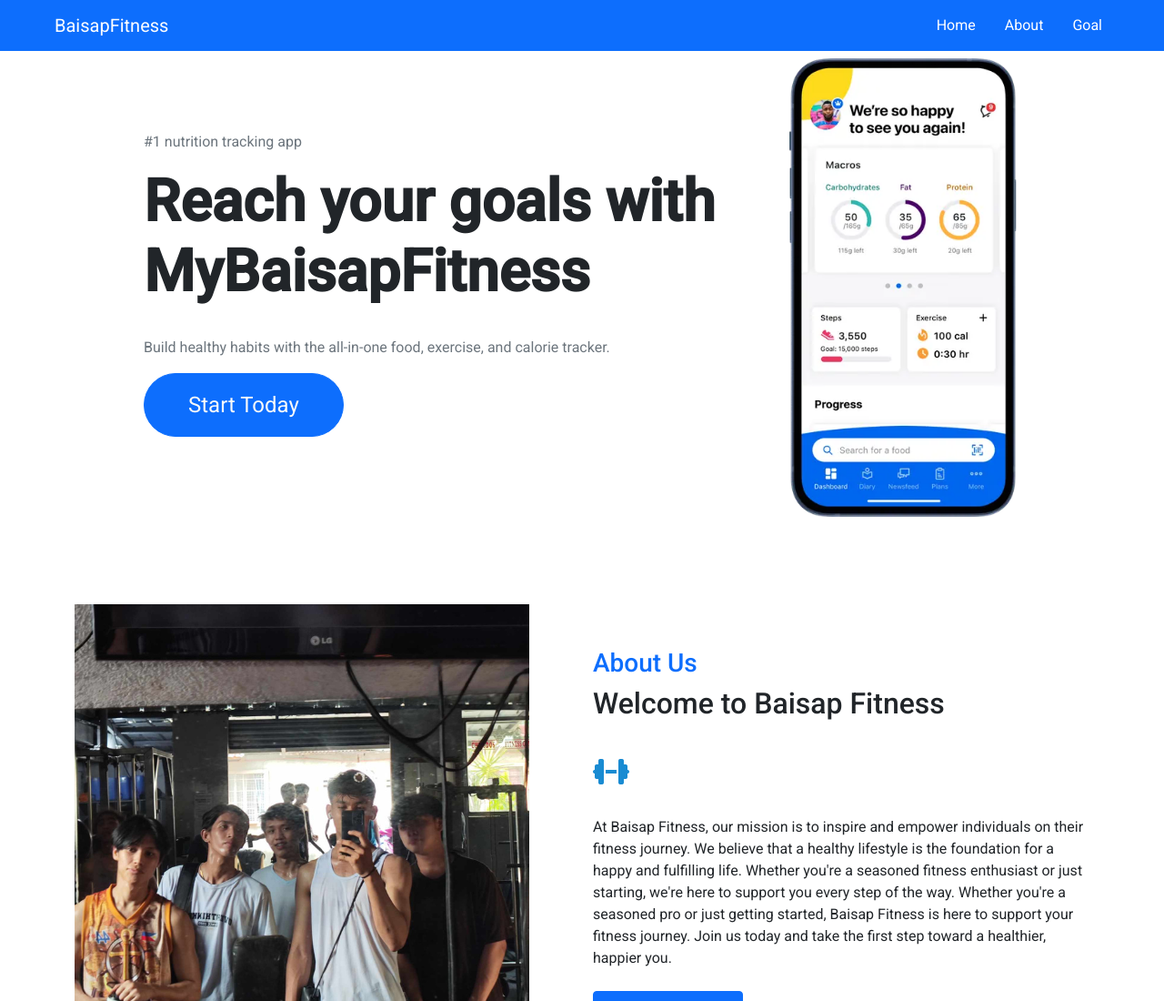
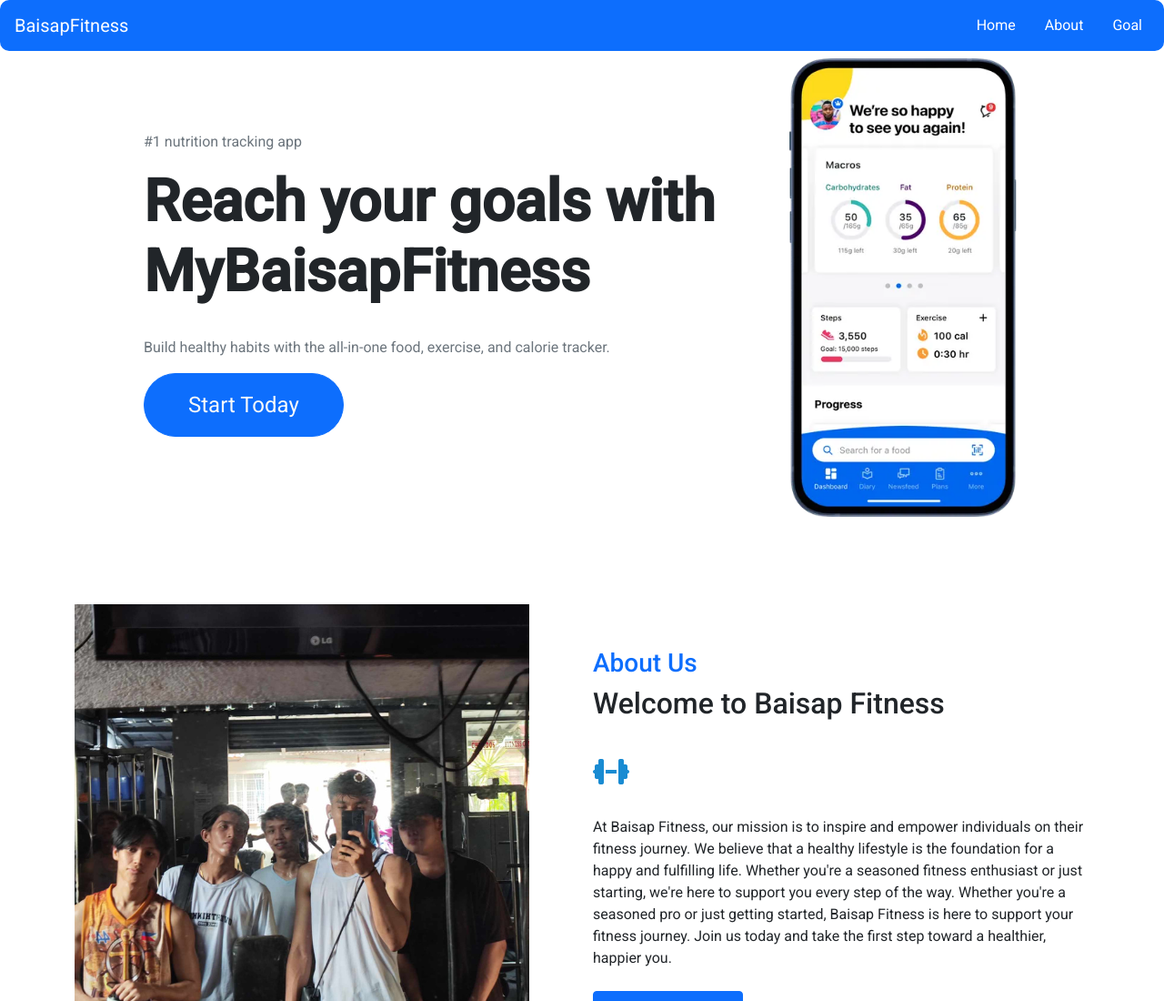
Before and after one commit to Su-nnaj/Baisap-Fitness, a plain HTML site: page index.html in a window 1280 px wide. Shown: the top 1100 px of the page at 91% size. Drawn offline with nearby package versions, Linux system fonts and the light colour scheme.

Commit message:
Add files via upload

```diff
--- a/index.html
+++ b/index.html
@@ -20,8 +20,9 @@
     <title>Baisap Fitness</title>
   </head>
   <body style="font-family: roboto;">
-    <nav class="navbar navbar-expand-md navbar-light fixed-top bg-primary ">
-      <div class="container-fluid  mx-5 nab " >
+
+    <nav class="navbar navbar-expand-md navbar-dark fixed-top bg-primary" style="border-radius: 10px; ">
+      <div class="container-fluid  mx-1 nab " >
           <a class="navbar-brand" href="#"  style="color: white;">BaisapFitness</a>
           <button class="navbar-toggler " type="button" data-bs-toggle="collapse" data-bs-target="#navbarNav" aria-controls="navbarNav" aria-expanded="false" aria-label="Toggle navigation" style="color: white;">
               <span class="navbar-toggler-icon"></span>
```
